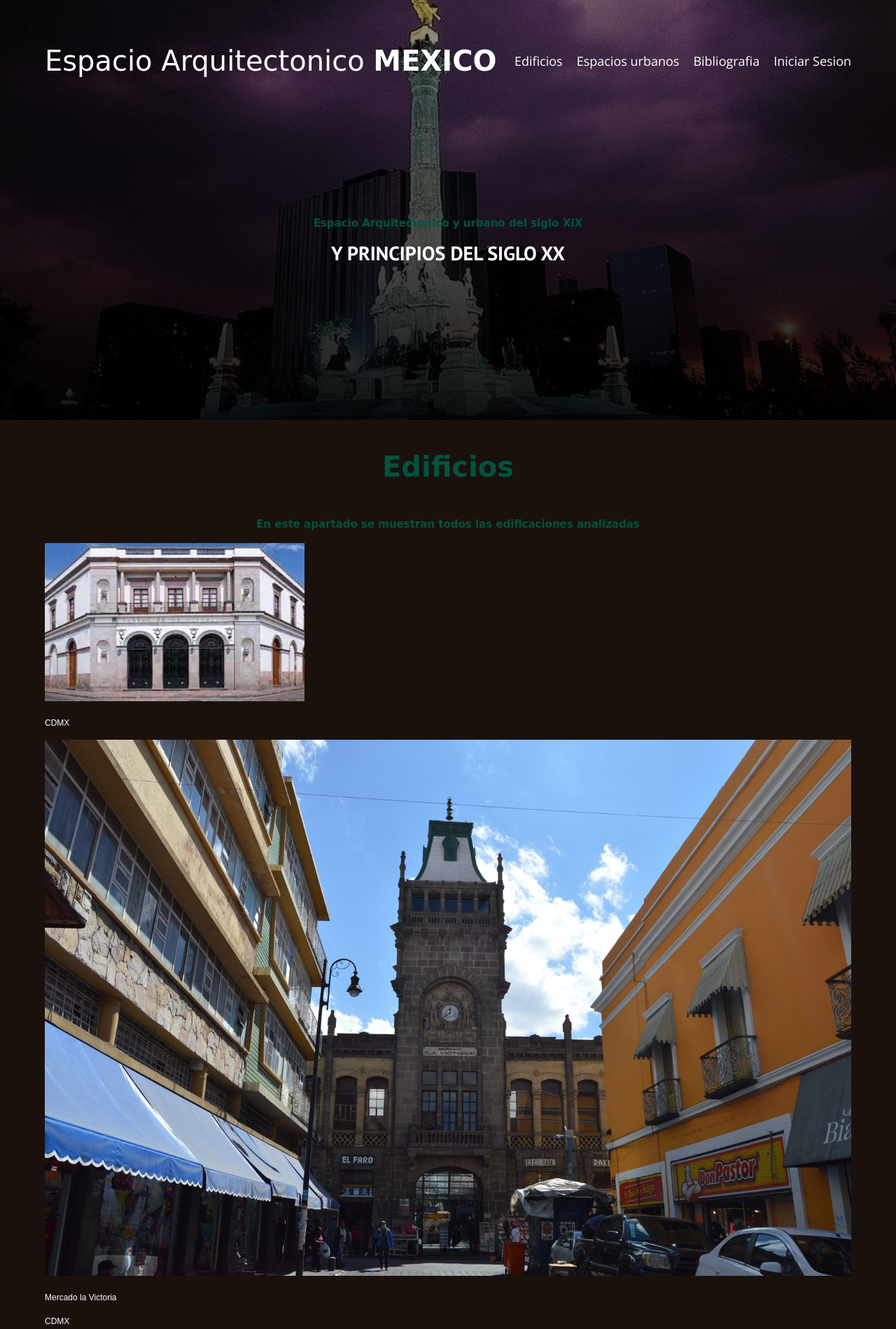
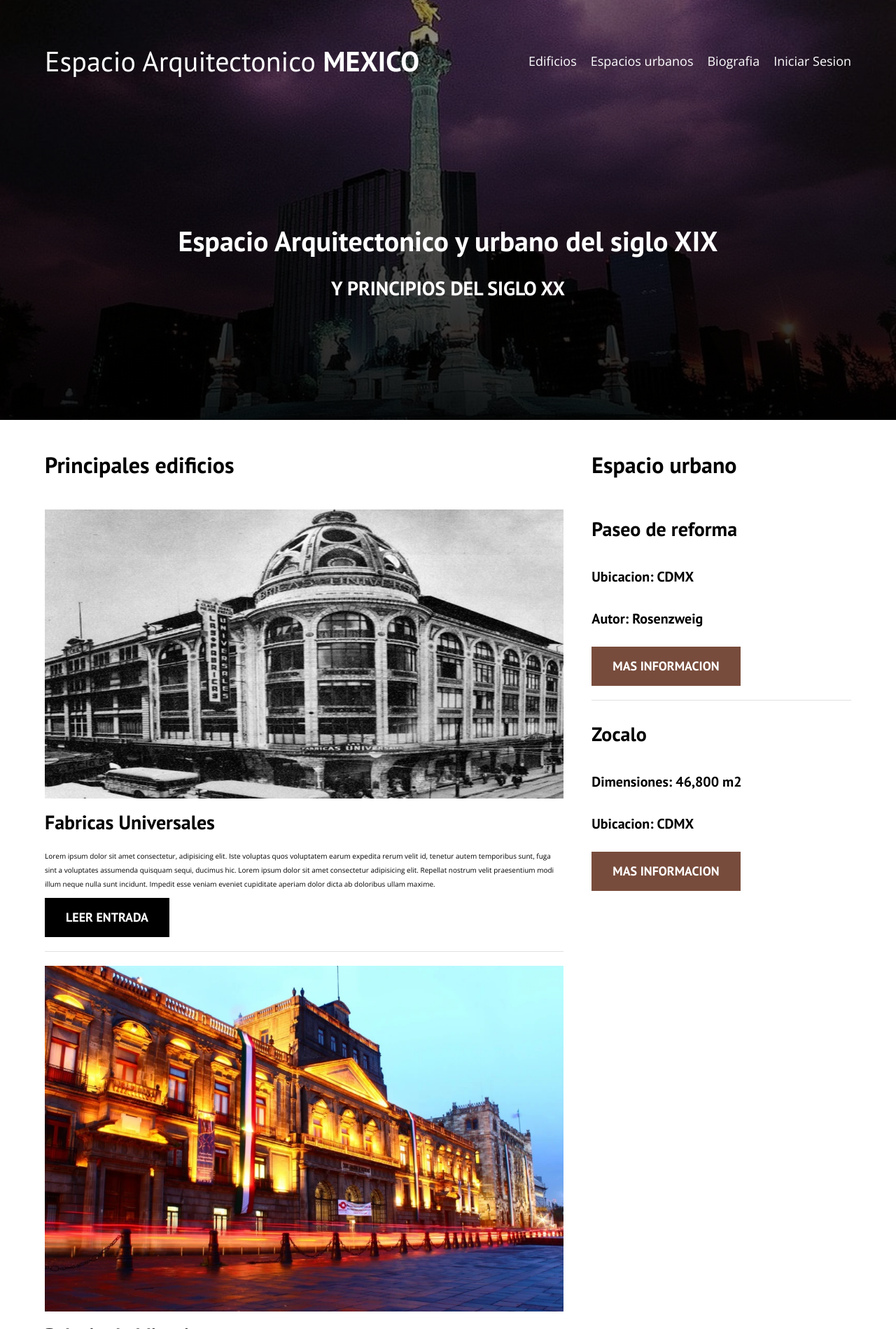
Before and after one commit to SthefanyEP/Arquitectura, a PHP site: page /entrada.html in a window 1280 px wide. Shown: the top 1899 px of the page at 70% size. Run offline with PHP 8.4, Linux system fonts and the light colour scheme; some libraries are stand-ins or nearby versions.

Commit message:
Acomode el estilo

```diff
--- a/css/login.css
+++ b/css/login.css
@@ -1,8 +1,3 @@
-body {
-    font-family: Arial, sans-serif;
-    margin: 0;
-    padding: 0;
-  }
 
   h2 {
     text-align: center;
--- a/css/styles.css
+++ b/css/styles.css
@@ -1,7 +1,6 @@
 :root{
     --funteHeading: 'PT Sans', sans-serif;
     --funteParrafos: 'Open Sans', sans-serif;
-
     --primario: #784C3C;
     --blanco: #fff;
     --gris: #e1e1e1;
--- a/css/styles2.css
+++ b/css/styles2.css
@@ -1,37 +1,19 @@
 :root {
-    --primario: #1A110D;
-    --primarioOscuro: #784C3C;
-    --secundario: #00533f;
+    --edificios: #1A110D;
+    --edificiosOscuro: #784C3C;
     --secundarioOscuro: rgb(233,287,2);
     --blanco: #fff;
-    --negro: #000;
 
-    --funtePrincipal: 'Racing Sans One', cursive;
-}
-
-html {
-    box-sizing: border-box;
-    font-size: 62.5%;
-  }
-  *, *:before, *:after {
-    box-sizing: inherit;
-  }
-
-body{
-    background-color: var(--primario);
-    font-size: 1.2rem;
-    line-height: 1.9;
+    --funtePrincipal: 'Open Sans', sans-serif;
 }
 
 
+
+
 p{
-    font-size: 1.2rem;
+    font-size: 2.2rem;
     font-family: Arial, Helvetica, sans-serif;
     color: var(--blanco);
-}
-
-a{
-    text-decoration: none;
 }
 
 img{
@@ -42,26 +24,6 @@ img{
     max-width: 120rem;
     margin: 0 auto;
 }
-
-h1,h2,h3{
-    text-align: center;
-    color: var(--secundario);
-    font-family: var(--funtePrincipal);
-}
-
-h1{
-    font-size: 4rem;
-}
-h2{
-    font-size: 1.5rem;
-}
-h3{
-    font-size: 2.4rem;
-}
-
-
-
-
 
 
 /** Grid **/
@@ -81,7 +43,7 @@ h3{
 
 /** edificio **/
 .edificio{
-    background-color: var(--primarioOscuro);
+    background-color: var(--edificiosOscuro);
     padding: 1rem;
     margin: 1rem;
 }
@@ -95,11 +57,10 @@ h3{
 
 .edificio__ciudad{
     font-size: 2.8rem;
-    color: var(--secundario);
 }
 
 .edificio__nombre, .edificio__ciudad{
-    font-family: var(--funtePrincipal);
+    font-family: var(--fuenteParrafos);
     margin: 1rem 0;
     text-align: center;
     line-height: 2.5rem;
@@ -114,7 +75,6 @@ h3{
     background: none;
     background-size: cover;
     grid-column: 1 /3;
-
 }
 
 .grafico--camisas{
--- a/edificios.html
+++ b/edificios.html
@@ -4,14 +4,54 @@
     <meta charset="UTF-8">
     <meta http-equiv="X-UA-Compatible" content="IE=edge">
     <meta name="viewport" content="width=device-width, initial-scale=1.0">
-    <title>Edificios</title>
-    <link rel="stylesheet" href="css/normalize.css">
+    <title>Arquitectura</title>
+
+    <link rel="prefetch" href="edificios.html" as="document">
+
     <link rel="preconnect" href="https://fonts.googleapis.com">
     <link rel="preconnect" href="https://fonts.gstatic.com" crossorigin>
-    <link href="https://fonts.googleapis.com/css2?family=Racing+Sans+One&display=swap" rel="stylesheet">
+    <link href="https://fonts.googleapis.com/css2?family=Open+Sans&family=PT+Sans:wght@400;700&display=swap" rel="stylesheet">
+
+    <link rel="preload" href="css/normaliza.css" as="style">
+    <link rel="stylesheet" href="css/normaliza.css">
+
+    <link rel="preload" href="css/styles.css" as="style">
+    <link rel="stylesheet" href="css/styles.css">
+
+    <link rel="preload" href="css/styles2.css" as="style">
     <link rel="stylesheet" href="css/styles2.css">
+
+    <link rel="preload" href="https://fonts.googleapis.com/css2?family=Open+Sans&family=PT+Sans:wght@400;700&display=swap" as="font"
+    crossorigin="crossoringin">
+
+
 </head>
 <body>
+    <header class="header">
+
+        <div class="contenedor">
+            <div class="barra">
+                <a class="logo" href="index.html">
+
+                    <h1 class="logo__nombre  centrar-texto">Espacio Arquitectonico <span class="logo__bold">MEXICO</span></h1>
+                </a>
+
+                <nav class="navegacion">
+                    <a href="edificios.html" class="navegacion__enlace">Edificios</a>
+                    <a href="espacioUrbano.html" class="navegacion__enlace">Espacios urbanos</a>
+                    <a href="Bibliografia.html" class="navegacion__enlace">Biografia</a>
+                    <a href="login.html" class="navegacion__enlace">Iniciar Sesion</a>
+                </nav>
+
+            </div>
+
+        </div>
+
+        <div class="header__texto">
+            <h2 class="no-margin"> Espacio Arquitectonico y urbano del siglo XIX</h2>
+            <h4 class="no-margin"> Y PRINCIPIOS DEL SIGLO XX </h4>
+        </div>
+    </header>
 
     <main class="contenedor">
 
@@ -21,7 +61,7 @@
 
 
             <div class="edificio"> <!--edificio-->
-                <a href="edificio.html">
+                <a href="entrada.html">
                     <img class="edificio__imagen" src="img2/1.jpg" alt="imagen camisa">
                     <div class="edificio__informacion">
                         <p class="edificio__nombre">Vue25</p>
@@ -31,7 +71,7 @@
             </div> <!--edificio-->
 
             <div class="edificio"> <!--edificio-->
-                <a href="edificio.html">
+                <a href="entrada.html">
                     <img class="edificio__imagen" src="img2/2.jpg" alt="imagen camisa">
                     <div class="edificio__informacion">
                         <p class="edificio__nombre">Angular25</p>
@@ -41,7 +81,7 @@
             </div> <!--edificio-->
 
             <div class="edificio"> <!--edificio-->
-                <a href="edificio.html">
+                <a href="entrada.html">
                     <img class="edificio__imagen" src="img2/3.jpg" alt="imagen camisa">
                     <div class="edificio__informacion">
                         <p class="edificio__nombre">Angular25</p>
@@ -51,7 +91,7 @@
             </div> <!--edificio-->
 
             <div class="edificio"> <!--edificio-->
-                <a href="edificio.html">
+                <a href="entrada.html">
                     <img class="edificio__imagen" src="img2/4.jpg" alt="imagen camisa">
                     <div class="edificio__informacion">
                         <p class="edificio__nombre">Redux</p>
@@ -61,7 +101,7 @@
             </div> <!--edificio-->
 
             <div class="edificio"> <!--edificio-->
-                <a href="edificio.html">
+                <a href="entrada.html">
                     <img class="edificio__imagen" src="img2/5.jpg" alt="imagen camisa">
                     <div class="edificio__informacion">
                         <p class="edificio__nombre">Node</p>
@@ -71,7 +111,7 @@
             </div> <!--edificio-->
 
             <div class="edificio"> <!--edificio-->
-                <a href="edificio.html">
+                <a href="entrada.html">
                     <img class="edificio__imagen" src="img2/6.jpg" alt="imagen camisa">
                     <div class="edificio__informacion">
                         <p class="edificio__nombre">Sass</p>
@@ -81,7 +121,7 @@
             </div> <!--edificio-->
 
             <div class="edificio"> <!--edificio-->
-                <a href="edificio.html">
+                <a href="entrada.html">
                     <img class="edificio__imagen" src="img2/7.jpg" alt="imagen camisa">
                     <div class="edificio__informacion">
                         <p class="edificio__nombre">HTML 5</p>
@@ -91,7 +131,7 @@
             </div> <!--edificio-->
 
             <div class="edificio"> <!--edificio-->
-                <a href="edificio.html">
+                <a href="entrada.html">
                     <img class="edificio__imagen" src="img2/8.jpg" alt="imagen camisa">
                     <div class="edificio__informacion">
                         <p class="edificio__nombre">Github</p>
@@ -101,7 +141,7 @@
             </div> <!--edificio-->
 
             <div class="edificio"> <!--edificio-->
-                <a href="edificio.html">
+                <a href="entrada.html">
                     <img class="edificio__imagen" src="img2/9.jpg" alt="imagen camisa">
                     <div class="edificio__informacion">
                         <p class="edificio__nombre">BulmaCSS</p>
@@ -111,7 +151,7 @@
             </div> <!--edificio-->
 
             <div class="edificio"> <!--edificio-->
-                <a href="edificio.html">
+                <a href="entrada.html">
                     <img class="edificio__imagen" src="img2/10.jpg" alt="imagen camisa">
                     <div class="edificio__informacion">
                         <p class="edificio__nombre">TypeScript</p>
@@ -121,7 +161,7 @@
             </div> <!--edificio-->
 
             <div class="edificio"> <!--edificio-->
-                <a href="edificio.html">
+                <a href="entrada.html">
                     <img class="edificio__imagen" src="img2/11.jpg" alt="imagen camisa">
                     <div class="edificio__informacion">
                         <p class="edificio__nombre">Drupal</p>
@@ -131,7 +171,7 @@
             </div> <!--edificio-->
 
             <div class="edificio"> <!--edificio-->
-                <a href="edificio.html">
+                <a href="entrada.html">
                     <img class="edificio__imagen" src="img2/12.jpg" alt="imagen camisa">
                     <div class="edificio__informacion">
                         <p class="edificio__nombre">Java Script</p>
@@ -141,7 +181,7 @@
             </div> <!--edificio-->
 
             <div class="edificio"> <!--edificio-->
-                <a href="edificio.html">
+                <a href="entrada.html">
                     <img class="edificio__imagen" src="img2/13.jpg" alt="imagen camisa">
                     <div class="edificio__informacion">
                         <p class="edificio__nombre">GraphQL</p>
@@ -151,7 +191,7 @@
             </div> <!--edificio-->
 
             <div class="edificio"> <!--edificio-->
-                <a href="edificio.html">
+                <a href="entrada.html">
                     <img class="edificio__imagen" src="img2/14.jpg" alt="imagen camisa">
                     <div class="edificio__informacion">
                         <p class="edificio__nombre">WordPress</p>
@@ -168,5 +208,33 @@
     </main>
 
 
+    <footer class="footer">
+        <div class="contenedor">
+            <div class="barra">
+                <a href="logo" href="index.html">
+
+                    <h1 class="logo__nombre no-margin centrar-texto">México <span class="logo__bold">Arquitectura</span></h1>
+                </a>
+
+                <nav class="navegacion">
+                   <!-- <a href="nosotros.html" class="navegacion__enlace">Nosotros</a>
+                    <a href="cursos.html" class="navegacion__enlace">Cursos</a> -->
+                    <a href="Bibliografia.html" class="navegacion__enlace">Contacto</a>
+
+
+                    <a href="https://www.facebook.com"> <svg class="iconos" xmlns="http://www.w3.org/2000/svg" class="icon icon-tabler icon-tabler-brand-facebook" width="68" height="68" viewBox="0 0 24 24" stroke-width="1.5" stroke="#ffffff" fill="none" stroke-linecap="round" stroke-linejoin="round">
+                        <path stroke="none" d="M0 0h24v24H0z" fill="none"/>
+                        <path d="M7 10v4h3v7h4v-7h3l1 -4h-4v-2a1 1 0 0 1 1 -1h3v-4h-3a5 5 0 0 0 -5 5v2h-3" />
+                      </svg>
+                      </a>
+
+                </nav>
+
+            </div>
+
+        </div>
+    </footer>
+
+
 </body>
 </html>
--- a/entrada.html
+++ b/entrada.html
@@ -1,21 +1,25 @@
-
-
-
 <!DOCTYPE html>
 <html lang="en">
 <head>
     <meta charset="UTF-8">
     <meta http-equiv="X-UA-Compatible" content="IE=edge">
     <meta name="viewport" content="width=device-width, initial-scale=1.0">
-    <title>Edificios</title>
-    <link rel="stylesheet" href="css/normalize.css">
+    <title>Arquitectura</title>
+
+    <link rel="prefetch" href="edificios.html" as="document">
+
     <link rel="preconnect" href="https://fonts.googleapis.com">
     <link rel="preconnect" href="https://fonts.gstatic.com" crossorigin>
     <link href="https://fonts.googleapis.com/css2?family=Open+Sans&family=PT+Sans:wght@400;700&display=swap" rel="stylesheet">
+
+    <link rel="preload" href="css/normaliza.css" as="style">
+    <link rel="stylesheet" href="css/normaliza.css">
+
+    <link rel="preload" href="css/styles.css" as="style">
+    <link rel="stylesheet" href="css/styles.css">
+
     <link rel="preload" href="https://fonts.googleapis.com/css2?family=Open+Sans&family=PT+Sans:wght@400;700&display=swap" as="font"
     crossorigin="crossoringin">
-    <link rel="stylesheet" href="css/styles.css">
-    <link rel="stylesheet" href="css/styles2.css">
 
 
 </head>
@@ -30,9 +34,9 @@
                 </a>
 
                 <nav class="navegacion">
-            <a href="edificios.php" class="navegacion__enlace">Edificios</a>
+                    <a href="edificios.html" class="navegacion__enlace">Edificios</a>
                     <a href="espacioUrbano.html" class="navegacion__enlace">Espacios urbanos</a>
-            <a href="Bibliografia.html" class="navegacion__enlace">Bibliografia</a>
+                    <a href="Bibliografia.html" class="navegacion__enlace">Biografia</a>
                     <a href="login.html" class="navegacion__enlace">Iniciar Sesion</a>
                 </nav>
 
@@ -46,133 +50,103 @@
         </div>
     </header>
 
+    <div class="contenedor contenidor-principal">
+        <main class="blog">
+            <h3>Principales edificios</h3>
 
-    <main class="contenedor">
-        <h1>Edificios</h1>
-        <h2>En este apartado se muestran todos las edificaciones analizadas</h2>
-           <div class="grid"
+            <article class="entrada">
+                <div class="entrada__imagen">
+                    <img loading="lazy" src="img/blog1.jpg" alt="imagen blog">
+                </div>
+
+                <div class="entrada__contenido">
+                    <h4 class="no-margin">Fabricas Universales</h4>
+                    <p>Lorem ipsum dolor sit amet consectetur, adipisicing elit.
+                        Iste voluptas quos voluptatem earum expedita rerum velit id,
+                        tenetur autem temporibus sunt, fuga sint a voluptates assumenda quisquam sequi, ducimus hic.
+                        Lorem ipsum dolor sit amet consectetur adipisicing elit.
+                        Repellat nostrum velit praesentium modi illum neque nulla sunt incidunt.
+                        Impedit esse veniam eveniet cupiditate aperiam dolor dicta ab doloribus ullam maxime.</p>
+
+                        <a href="entrada.html" class="boton boton--primario">Leer Entrada</a>
+                </div>
+
+            </article>
 
 
-//
-            <div class="producto"> <!--producto-->
-              <a href="producto.html">
-                  <img class="producto__imagen" src="img2/1.jpg" alt="imagen camisa">
-                  <div class="producto__informacion">
-                      <p class="producto__nombre"><?php echo $row["firstname"]?></p>
-                      <p class="producto__precio">CDMX</p>
+            <article class="entrada">
+                <div class="entrada__imagen">
+                    <img  loading="lazy" src="img/blog2.jpg" alt="imagen blog">
                 </div>
-                </a>
-            </div> <!--producto-->
+
+                <div class="entrada__contenido">
+                    <h4 class="no-margin">Palacio de Mineria</h4>
+                    <p>Lorem ipsum dolor sit amet consectetur, adipisicing elit.
+                        Iste voluptas quos voluptatem earum expedita rerum velit id,
+                        tenetur autem temporibus sunt, fuga sint a voluptates assumenda quisquam sequi, ducimus hic.
+                        Lorem ipsum dolor sit amet consectetur adipisicing elit.
+                        Repellat nostrum velit praesentium modi illum neque nulla sunt incidunt.
+                        Impedit esse veniam eveniet cupiditate aperiam dolor dicta ab doloribus ullam maxime.</p>
+
+                        <a href="entrada.html" class="boton boton--primario">Leer Entrada</a>
+                </div>
+
+            </article>
 
 
+            <article class="entrada">
+                <div class="entrada__imagen">
+                    <img  loading="lazy" src="img/blog3.jpg" alt="imagen blog">
+                </div>
 
-            <div class="producto"> <!--producto-->
-                <a href="producto.html">
-                    <img class="producto__imagen" src="img2/2.jpg" alt="imagen camisa">
-                    <div class="producto__informacion">
-                        <p class="producto__nombre">Mercado la Victoria</p>
-                        <p class="producto__precio">CDMX</p>
+                <div class="entrada__contenido">
+                    <h4 class="no-margin">Palacio de hierro</h4>
+                    <p>Lorem ipsum dolor sit amet consectetur, adipisicing elit.
+                        Iste voluptas quos voluptatem earum expedita rerum velit id,
+                        tenetur autem temporibus sunt, fuga sint a voluptates assumenda quisquam sequi, ducimus hic.
+                        Lorem ipsum dolor sit amet consectetur adipisicing elit.
+                        Repellat nostrum velit praesentium modi illum neque nulla sunt incidunt.
+                        Impedit esse veniam eveniet cupiditate aperiam dolor dicta ab doloribus ullam maxime.</p>
+
+                        <a href="entrada.html" class="boton boton--primario">Leer Entrada</a>
                 </div>
-                </a>
-            </div> <!--producto-->
 
-            <div class="producto"> <!--producto-->
-                <a href="producto.html">
-                    <img class="producto__imagen" src="img2/3.jpg" alt="imagen camisa">
-                    <div class="producto__informacion">
-                        <p class="producto__nombre">Almacen Ciudad de Mexico</p>
-                        <p class="producto__precio">CDMX</p>
-                    </div>
-                </a>
-            </div> <!--producto-->
-
-            <div class="producto"> <!--producto-->
-                <a href="producto.html">
-                    <img class="producto__imagen" src="img2/4.jpg" alt="imagen camisa">
-                    <div class="producto__informacion">
-                        <p class="producto__nombre">Fabricas Universales de Mexico</p>
-                        <p class="producto__precio">CDMX</p>
-                    </div>
-                </a>
-            </div> <!--producto-->
+            </article>
 
 
-            <div class="producto"> <!--producto-->
-                <a href="producto.html">
-                    <img class="producto__imagen" src="img2/5.jpg" alt="imagen camisa">
-                    <div class="producto__informacion">
-                        <p class="producto__nombre">Kiosko Morisco</p>
-                        <p class="producto__precio">CDMX</p>
-                    </div>
-                </a>
-            </div> <!--producto-->
+        </main>
+        <aside class="sidebar">
+            <h3>Espacio urbano</h3>
 
-            <div class="producto"> <!--producto-->
-                <a href="producto.html">
-                    <img class="producto__imagen" src="img2/6.jpg" alt="imagen camisa">
-                    <div class="producto__informacion">
-                        <p class="producto__nombre">Museo Universitario del Chopo</p>
-                        <p class="producto__precio">CDMX</p>
-                    </div>
-                </a>
-            </div> <!--producto-->
-
-            <div class="producto"> <!--producto-->
-                <a href="producto.html">
-                    <img class="producto__imagen" src="img2/7.jpg" alt="imagen camisa">
-                    <div class="producto__informacion">
-                        <p class="producto__nombre">Iglesia San Felipe de Jesus</p>
-                        <p class="producto__precio">CDMX</p>
-                    </div>
-                </a>
-            </div> <!--producto-->
-
-            <div class="producto"> <!--producto-->
-                <a href="producto.html">
-                    <img class="producto__imagen" src="img2/9.jpg" alt="imagen camisa">
-                    <div class="producto__informacion">
-                        <p class="producto__nombre">Teatro Juarez</p>
-                        <p class="producto__precio">CDMX</p>
-                    </div>
-                </a>
-            </div> <!--producto-->
+            <ul class="cursos no-padding">
+                <li class="widget-curso">
+                    <h4 class="no-margin">Paseo de reforma</h4>
+                    <p class="widget-curso__label">Ubicacion:
+                        <span class="widget-curso__info">CDMX                        </span>
+                    </p>
+                    <p class="widget-curso__label">Autor:
+                        <span class="widget-curso__info"> Rosenzweig </span>
+                    </p>
+                    <a href="entrada.html" class="boton boton--secundario">Mas informacion</a>
 
 
-            <div class="producto"> <!--producto-->
-                <a href="producto.html">
-                    <img class="producto__imagen" src="img2/11.jpg" alt="imagen camisa">
-                    <div class="producto__informacion">
-                        <p class="producto__nombre">Palacio de mineria</p>
-                        <p class="producto__precio">CDMX</p>
-                    </div>
-                </a>
-            </div> <!--producto-->
+                </li>
 
-            <div class="producto"> <!--producto-->
-                <a href="producto.html">
-                    <img class="producto__imagen" src="img2/12.jpg" alt="imagen camisa">
-                    <div class="producto__informacion">
-                        <p class="producto__nombre">Java Script</p>
-                        <p class="producto__precio">CDMX</p>
-                    </div>
-                </a>
-            </div> <!--producto-->
+                <li class="widget-curso">
+                    <h4 class="no-margin">Zocalo</h4>
+                    <p class="widget-curso__label">Dimensiones:
+                        <span class="widget-curso__info">46,800 m2</span>
+                    </p>
+                    <p class="widget-curso__label">Ubicacion:
+                        <span class="widget-curso__info">CDMX</span>
+                    </p>
+                    <a href="entrada.html" class="boton boton--secundario">Mas informacion</a>
 
 
-            <div class="producto"> <!--producto-->
-                <a href="producto.html">
-                    <img class="producto__imagen" src="img2/14.jpg" alt="imagen camisa">
-                    <div class="producto__informacion">
-                        <p class="producto__nombre">Casa de Antonio Rivas Mercado</p>
-                        <p class="producto__precio">CDMX</p>
-                    </div>
-                </a>
-            </div> <!--producto-->
+                </li>
+            </ul>
 
-            <div class="grafico grafico--camisas"></div>
-            <div class="grafico grafico--node"></div>
-
-
+        </aside>
     </div>
 
     <footer class="footer">
@@ -202,8 +176,5 @@
         </div>
     </footer>
 
-    </main>
-
-
 </body>
 </html>
--- a/index.html
+++ b/index.html
@@ -28,7 +28,7 @@
 
         <div class="contenedor">
             <div class="barra">
-                <a class="logo" href="index.php">
+                <a class="logo" href="index.html">
 
                     <h1 class="logo__nombre  centrar-texto">Espacio Arquitectonico <span class="logo__bold">MEXICO</span></h1>
                 </a>
```
Also changed, not shown: Bibliografia.html (+15 -3 lines), espacioUrbano.html (+15 -3 lines). Lines whose indentation alone changed are shown as unchanged.
